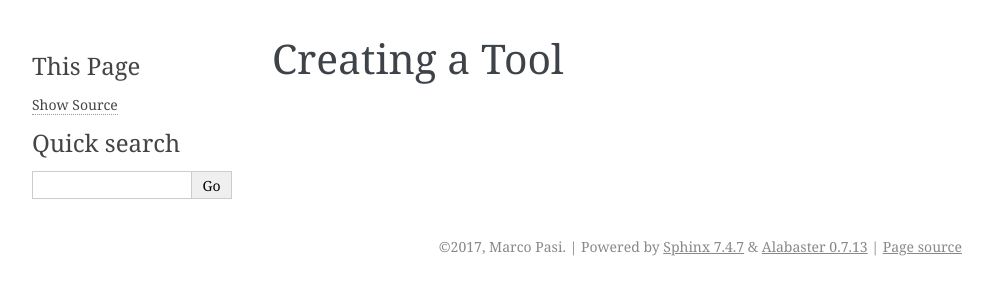
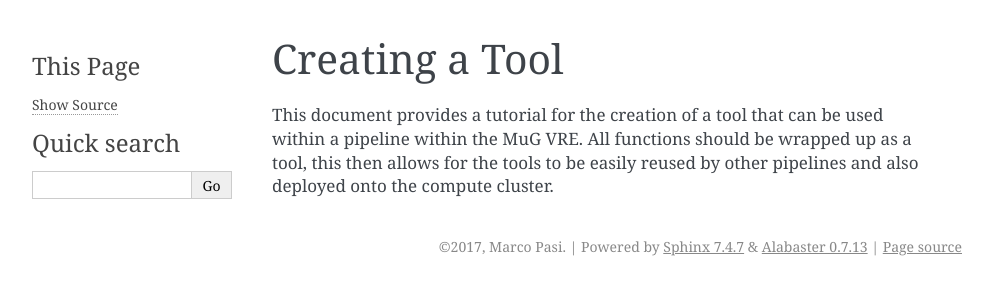
Before and after one commit to Multiscale-Genomics/mg-tool-api, a Sphinx documentation site: the page built from docs/howto_tool.rst, in a window 1280 px wide. Shown: the top 300 px of the page, without its empty margins (148-1141 px from the left). Built offline with Sphinx 7.4.7, drawn with Linux system fonts in a browser that asks for light colours.

Commit message:
Stub for the howto

```diff
--- a/docs/howto_tool.rst
+++ b/docs/howto_tool.rst
@@ -1,2 +1,4 @@
 Creating a Tool
 ===============
+
+This document provides a tutorial for the creation of a tool that can be used within a pipeline within the MuG VRE. All functions should be wrapped up as a tool, this then allows for the tools to be easily reused by other pipelines and also deployed onto the compute cluster.
```
